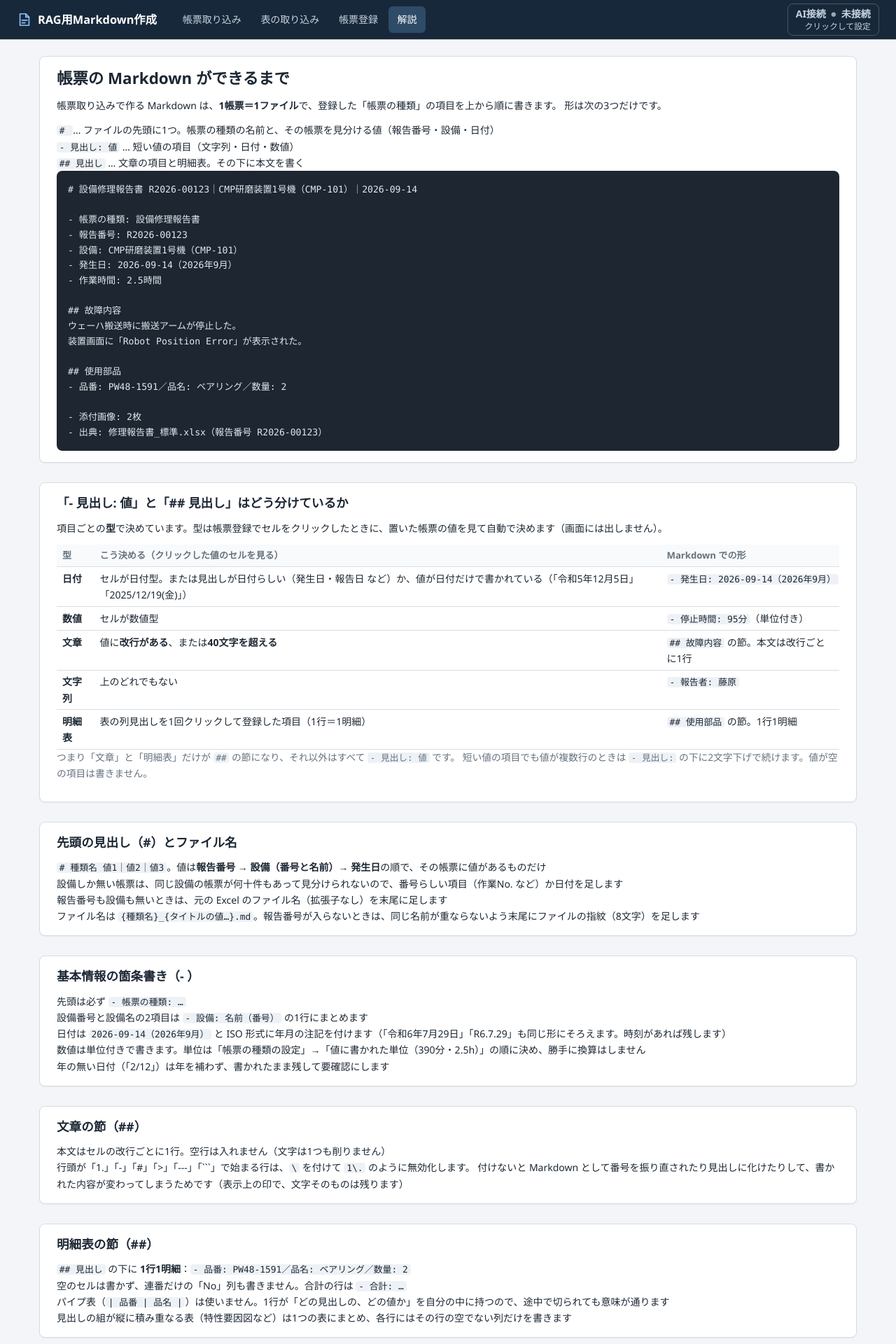
After one commit to onokeee/rag_maesyori, a Flask app: page /guide in a window 1280 px wide. The commit adds this page. Shown: the top 1920 px of the page at 70% size. Run offline with Flask 3, Linux system fonts and the light colour scheme; some libraries are stand-ins or nearby versions.

Commit message:
解説ページを足す（帳票の Markdown がどう作られるか）
上部タブの4つ目「解説」。「- 見出し: 値」と「## 見出し」の分け方（項目の型で
決まる：文章＝改行あり／40文字超、明細表、それ以外は箇条書き）、先頭の見出しと
ファイル名、日付・数値の書き方、行頭の記号の無効化、明細表の1行1明細、
大きい帳票の識別子と（続き）、書かないもの、一覧表との違いを書いた
（利用者の求め 2026-09-22）。

Co-Authored-By: Claude Fable 5.1 <noreply@anthropic.com>

````diff
--- a/app/__init__.py
+++ b/app/__init__.py
@@ -94,6 +94,15 @@ home_bp = Blueprint("home", __name__)
 @home_bp.get("/", endpoint="index")
 def to_forms():
     return redirect(url_for("forms.new"))
+
+
+@home_bp.get("/guide", endpoint="guide")
+def guide():
+    """解説（帳票の Markdown がどう作られるか）。上部タブの4つ目。読むだけの画面で、データには触れない
+    （利用者の求め 2026-09-22）。中身は templates/guide.html。"""
+    from flask import render_template
+
+    return render_template("guide.html")
 
 
 def _secret_key() -> str:
--- a/app/templates/base.html
+++ b/app/templates/base.html
@@ -24,6 +24,7 @@
       <a href="{{ url_for('forms.new') }}" {% if path.startswith('/forms') %}class="active" aria-current="page"{% endif %}>帳票取り込み</a>
       <a href="{{ url_for('tables.new') }}" {% if path.startswith('/tables') %}class="active" aria-current="page"{% endif %}>表の取り込み</a>
       <a href="{{ url_for('form_types.index') }}" {% if path.startswith('/form-types') %}class="active" aria-current="page"{% endif %}>帳票登録</a>
+      <a href="{{ url_for('home.guide') }}" {% if path.startswith('/guide') %}class="active" aria-current="page"{% endif %}>解説</a>
     </nav>
     <div class="ai-status" data-ai-header data-state="{{ ai_header.state }}">
       <button type="button" class="ai-status-btn" data-ai-open aria-haspopup="dialog" aria-controls="aiDialog"
--- /dev/null
+++ b/app/templates/guide.html
@@ -0,0 +1,125 @@
+{#- 解説: 帳票の Markdown がどう作られるか（裏側の決まり）。利用者の求め 2026-09-22
+    「帳票関係のマークダウン作成の裏側のロジックを書いた文書を解説ページを上部タブに追加して作成して」。
+    中身は app/forms.py の build_markdown・_guess_type・_basic_lines・table_markdown_lines と docs/design.md 6.1 のとおり。
+    コードを変えたらここも直す（数字はコードの定数と同じにしておく）。 -#}
+{% extends "base.html" %}
+{% block title %}解説{% endblock %}
+{% block content %}
+<div class="stack guide">
+
+  <div class="card">
+    <div class="card-head"><h1 class="card-title">帳票の Markdown ができるまで</h1></div>
+    <p>帳票取り込みで作る Markdown は、<strong>1帳票＝1ファイル</strong>で、登録した「帳票の種類」の項目を上から順に書きます。
+      形は次の3つだけです。</p>
+    <ul class="list-plain">
+      <li><code># </code> … ファイルの先頭に1つ。帳票の種類の名前と、その帳票を見分ける値（報告番号・設備・日付）</li>
+      <li><code>- 見出し: 値</code> … 短い値の項目（文字列・日付・数値）</li>
+      <li><code>## 見出し</code> … 文章の項目と明細表。その下に本文を書く</li>
+    </ul>
+<pre class="code md-preview"># 設備修理報告書 R2026-00123｜CMP研磨装置1号機（CMP-101）｜2026-09-14
+
+- 帳票の種類: 設備修理報告書
+- 報告番号: R2026-00123
+- 設備: CMP研磨装置1号機（CMP-101）
+- 発生日: 2026-09-14（2026年9月）
+- 作業時間: 2.5時間
+
+## 故障内容
+ウェーハ搬送時に搬送アームが停止した。
+装置画面に「Robot Position Error」が表示された。
+
+## 使用部品
+- 品番: PW48-1591／品名: ベアリング／数量: 2
+
+- 添付画像: 2枚
+- 出典: 修理報告書_標準.xlsx（報告番号 R2026-00123）</pre>
+  </div>
+
+  <div class="card">
+    <div class="card-head"><h2 class="card-title">「- 見出し: 値」と「## 見出し」はどう分けているか</h2></div>
+    <p>項目ごとの<strong>型</strong>で決めています。型は帳票登録でセルをクリックしたときに、置いた帳票の値を見て自動で決めます（画面には出しません）。</p>
+    <div class="table-wrap">
+    <table class="table compact">
+      <thead><tr><th>型</th><th>こう決める（クリックした値のセルを見る）</th><th>Markdown での形</th></tr></thead>
+      <tbody>
+        <tr><th scope="row">日付</th><td>セルが日付型。または見出しが日付らしい（発生日・報告日 など）か、値が日付だけで書かれている（「令和5年12月5日」「2025/12/19(金)」）</td><td><code>- 発生日: 2026-09-14（2026年9月）</code></td></tr>
+        <tr><th scope="row">数値</th><td>セルが数値型</td><td><code>- 停止時間: 95分</code>（単位付き）</td></tr>
+        <tr><th scope="row">文章</th><td>値に<strong>改行がある</strong>、または<strong>40文字を超える</strong></td><td><code>## 故障内容</code> の節。本文は改行ごとに1行</td></tr>
+        <tr><th scope="row">文字列</th><td>上のどれでもない</td><td><code>- 報告者: 藤原</code></td></tr>
+        <tr><th scope="row">明細表</th><td>表の列見出しを1回クリックして登録した項目（1行＝1明細）</td><td><code>## 使用部品</code> の節。1行1明細</td></tr>
+      </tbody>
+    </table>
+    </div>
+    <p class="hint">つまり「文章」と「明細表」だけが <code>##</code> の節になり、それ以外はすべて <code>- 見出し: 値</code> です。
+      短い値の項目でも値が複数行のときは <code>- 見出し:</code> の下に2文字下げで続けます。値が空の項目は書きません。</p>
+  </div>
+
+  <div class="card">
+    <div class="card-head"><h2 class="card-title">先頭の見出し（#）とファイル名</h2></div>
+    <ul class="list-plain">
+      <li><code># 種類名 値1｜値2｜値3</code>。値は<strong>報告番号 → 設備（番号と名前）→ 発生日</strong>の順で、その帳票に値があるものだけ</li>
+      <li>設備しか無い帳票は、同じ設備の帳票が何十件もあって見分けられないので、番号らしい項目（作業No. など）か日付を足します</li>
+      <li>報告番号も設備も無いときは、元の Excel のファイル名（拡張子なし）を末尾に足します</li>
+      <li>ファイル名は <code>{種類名}_{タイトルの値…}.md</code>。報告番号が入らないときは、同じ名前が重ならないよう末尾にファイルの指紋（8文字）を足します</li>
+    </ul>
+  </div>
+
+  <div class="card">
+    <div class="card-head"><h2 class="card-title">基本情報の箇条書き（- ）</h2></div>
+    <ul class="list-plain">
+      <li>先頭は必ず <code>- 帳票の種類: …</code></li>
+      <li>設備番号と設備名の2項目は <code>- 設備: 名前（番号）</code> の1行にまとめます</li>
+      <li>日付は <code>2026-09-14（2026年9月）</code> と ISO 形式に年月の注記を付けます（「令和6年7月29日」「R6.7.29」も同じ形にそろえます。時刻があれば残します）</li>
+      <li>数値は単位付きで書きます。単位は「帳票の種類の設定」→「値に書かれた単位（390分・2.5h）」の順に決め、勝手に換算はしません</li>
+      <li>年の無い日付（「2/12」）は年を補わず、書かれたまま残して要確認にします</li>
+    </ul>
+  </div>
+
+  <div class="card">
+    <div class="card-head"><h2 class="card-title">文章の節（##）</h2></div>
+    <ul class="list-plain">
+      <li>本文はセルの改行ごとに1行。空行は入れません（文字は1つも削りません）</li>
+      <li>行頭が「1.」「-」「#」「&gt;」「---」「```」で始まる行は、<code>\</code> を付けて <code>1\.</code> のように無効化します。
+        付けないと Markdown として番号を振り直されたり見出しに化けたりして、書かれた内容が変わってしまうためです（表示上の印で、文字そのものは残ります）</li>
+    </ul>
+  </div>
+
+  <div class="card">
+    <div class="card-head"><h2 class="card-title">明細表の節（##）</h2></div>
+    <ul class="list-plain">
+      <li><code>## 見出し</code> の下に <strong>1行1明細</strong>：<code>- 品番: PW48-1591／品名: ベアリング／数量: 2</code></li>
+      <li>空のセルは書かず、連番だけの「No」列も書きません。合計の行は <code>- 合計: …</code></li>
+      <li>パイプ表（<code>| 品番 | 品名 |</code>）は使いません。1行が「どの見出しの、どの値か」を自分の中に持つので、途中で切られても意味が通ります</li>
+      <li>見出しの組が縦に積み重なる表（特性要因図など）は1つの表にまとめ、各行にはその行の空でない列だけを書きます</li>
+    </ul>
+  </div>
+
+  <div class="card">
+    <div class="card-head"><h2 class="card-title">大きい帳票の工夫（LightRAG に切られても身元が分かるように）</h2></div>
+    <p>LightRAG は文書を一定の長さの断片に切って扱います。切り方の設定はこのアプリからは分からないので、どの断片にも「どの帳票の話か」が残る形にしています。</p>
+    <ul class="list-plain">
+      <li>帳票全体が推定 <strong>1,200トークン</strong>を超えるときは、すべての <code>##</code> に識別子を付けます：<code>## 原因（R2026-00123／CMP-101 CMP研磨装置1号機／2026-09-14）</code></li>
+      <li>明細表の節が推定 <strong>800トークン</strong>を超えるときは <code>## 使用部品（続き）（識別子）</code> に分けます（分けないと、明細の行だけで埋まった断片に報告番号も設備名も残らないため）</li>
+      <li>小さい帳票（大半）は、上の例のとおり <code>## 故障内容</code> のままです</li>
+    </ul>
+  </div>
+
+  <div class="card">
+    <div class="card-head"><h2 class="card-title">末尾と、書かないもの</h2></div>
+    <ul class="list-plain">
+      <li>末尾に <code>- 添付画像: n枚</code>（画像があるとき）と <code>- 出典: 元ファイル名（報告番号 …）</code></li>
+      <li>値が別の欄の見出し語そのもの（「- 品名: 品番」のような読み取り誤り）は書きません</li>
+      <li>画像のセル番地・帳票の種類の版・DB の番号は書きません（読み取り結果の JSON には残ります）</li>
+      <li>人名の項目も書きます（読み取った内容は削らない、が決まりです）。帳票の種類で「出さない」にした項目だけ外れます</li>
+      <li>ブロックの間は空行1つ、ファイルの末尾は改行1つ、改行コードは LF。同じ帳票からは何度作っても同じ Markdown になります</li>
+    </ul>
+  </div>
+
+  <div class="card">
+    <div class="card-head"><h2 class="card-title">一覧表（表の取り込み）との違い</h2></div>
+    <p>一覧表は<strong>1行＝1件</strong>で、月ごとに1ファイル。1件が <code>## 【管理No】対象 現象｜日付</code> の節になり、その下がすべて <code>- 見出し: 値</code> です。
+      1件が推定 400トークンを超えると「（続きn/m）」に分け、2つ目以降にも管理No・対象・日付を書き直します。</p>
+  </div>
+
+</div>
+{% endblock %}
````
Also changed, not shown: tests/test_core.py (+5 -2 lines).
